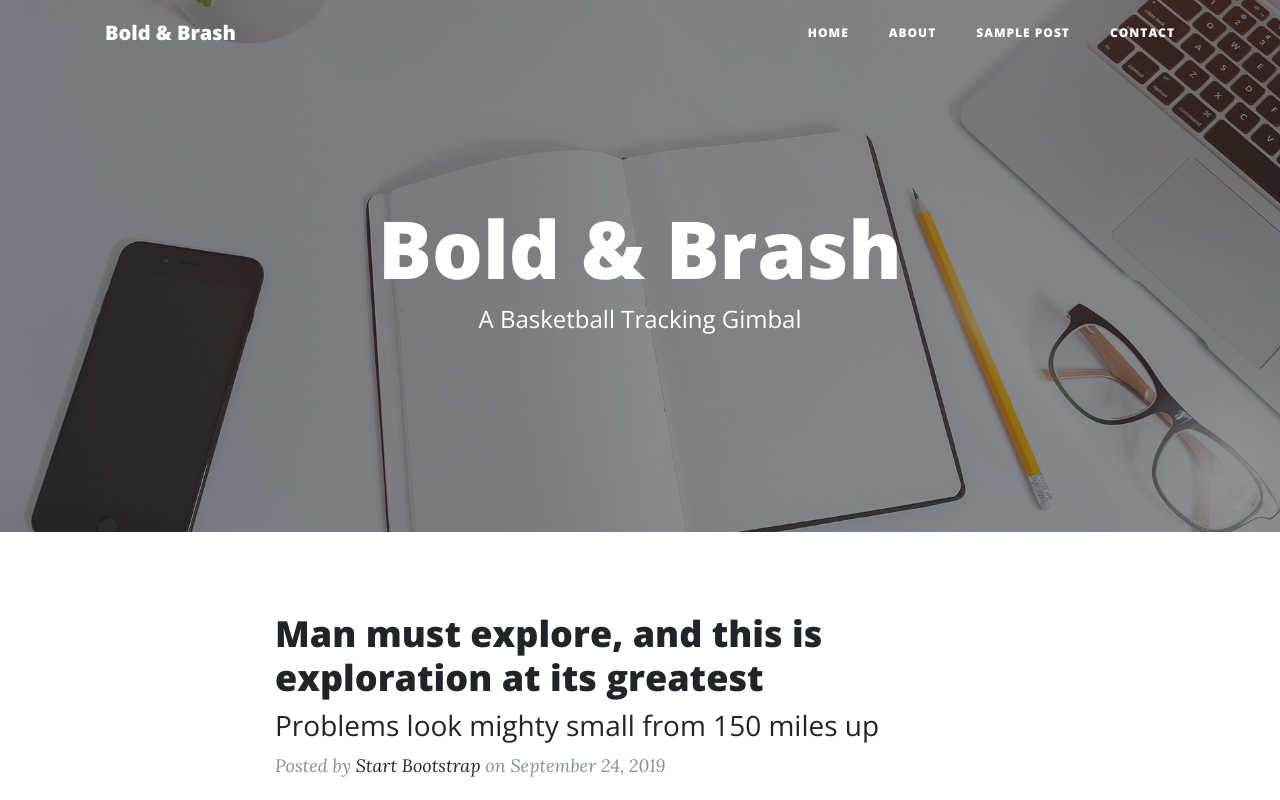
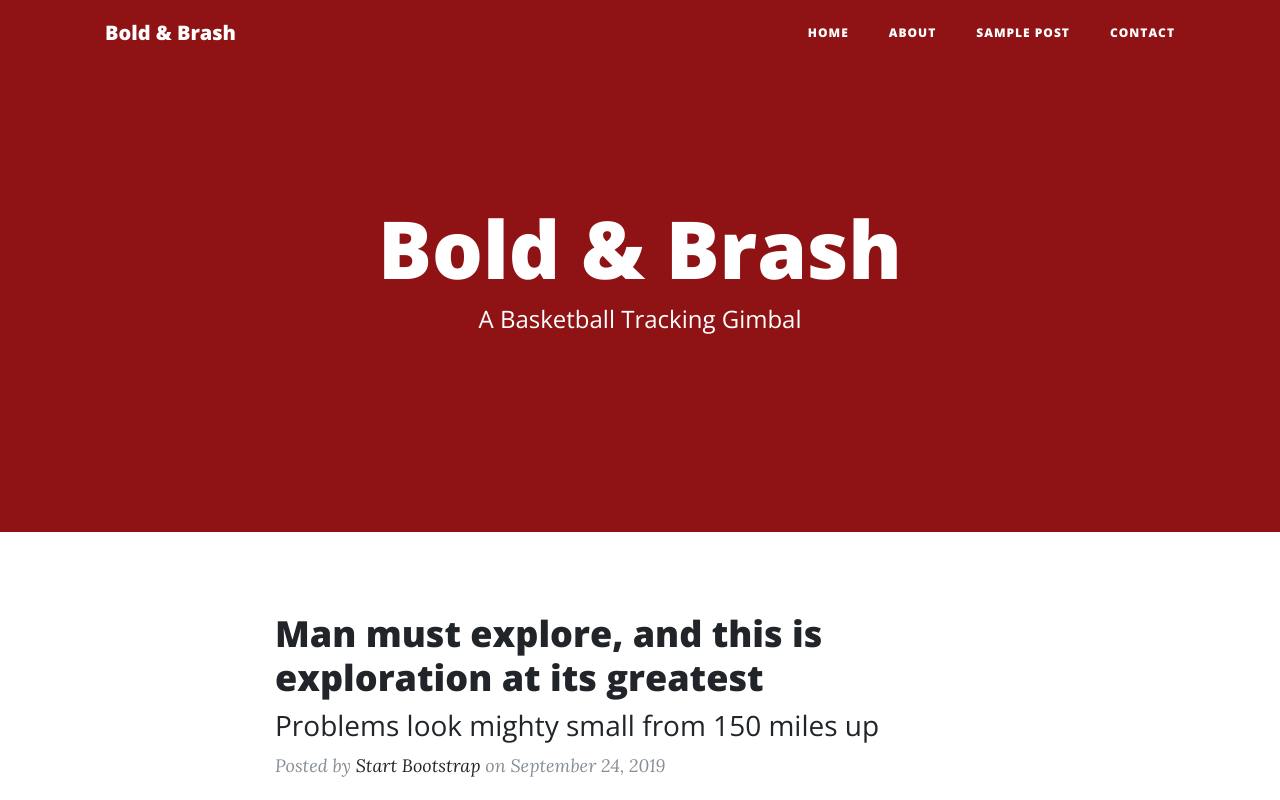
Before and after one commit to dkkar/Website, a website: page index.html in a window 1280 px wide. Shown: the top 800 px of the page. Drawn offline with nearby package versions, Linux system fonts and the light colour scheme.

Commit message:
bckgnd colour red

```diff
--- a/index.html
+++ b/index.html
@@ -53,7 +53,7 @@
   </nav>
 
   <!-- Page Header -->
-  <header class="masthead" style="background-image: url('img/home-bg.jpg')">
+  <header class="masthead" style="background-color:red;">
     <div class="overlay"></div>
     <div class="container">
       <div class="row">
```
